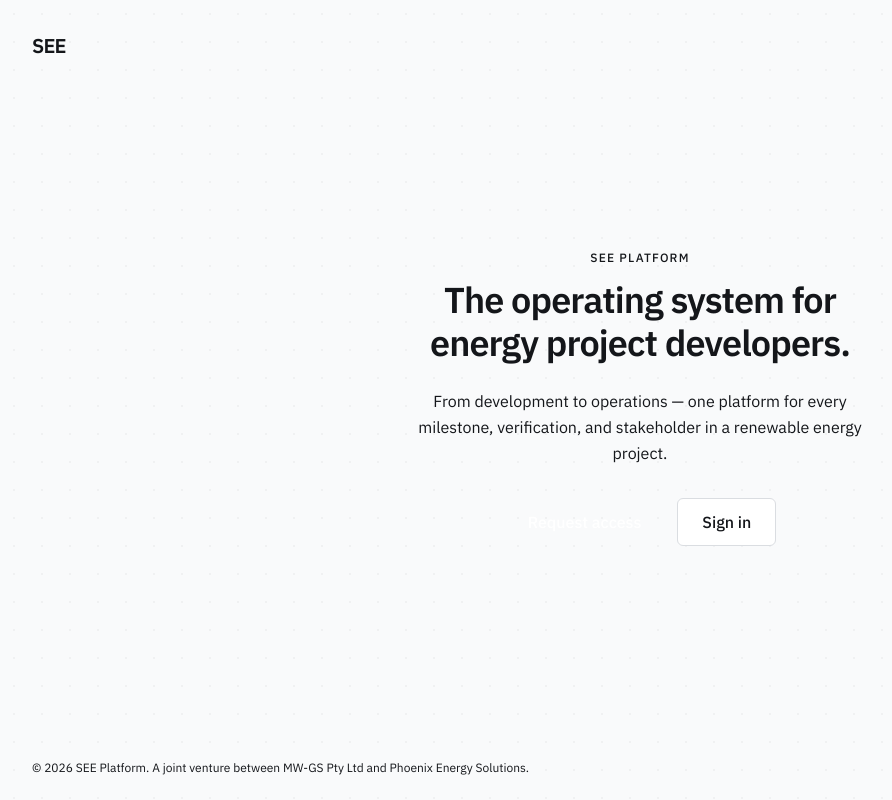
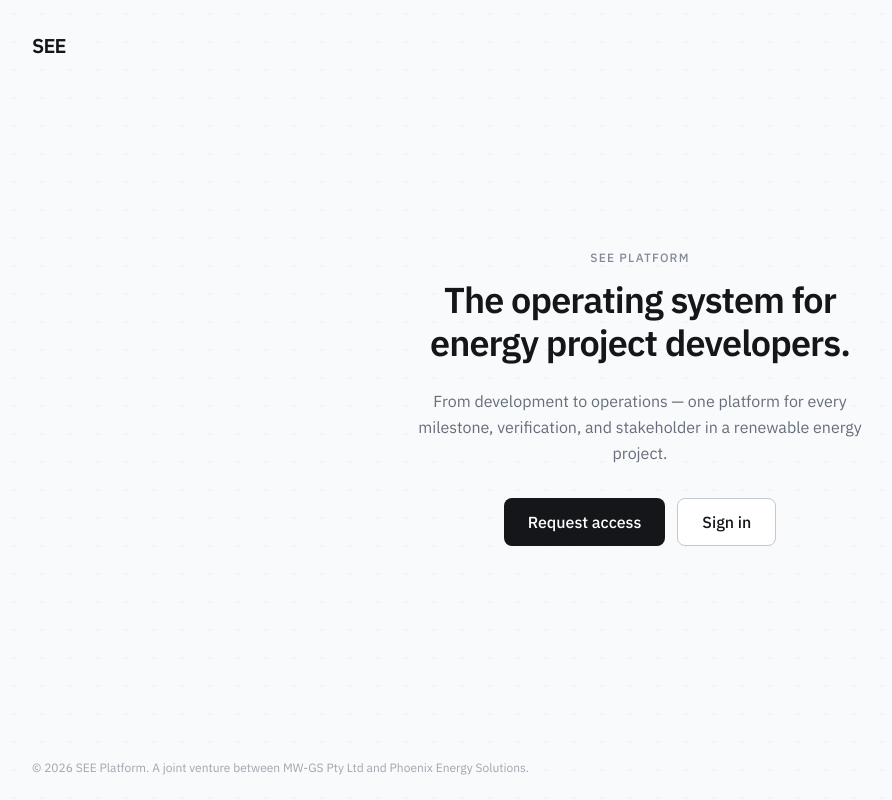
Before and after one commit to ricardo-phoenixenergy/see-platform-prototype, a Next.js app: page / in a window 1280 px wide. Shown: the whole page, without its empty margins (0-892 px from the left). Built offline with nearby package versions, Linux system fonts and the light colour scheme.

Commit message:
fix: restore @config in globals.css so Tailwind v4 generates custom color classes

```diff
--- a/app/(marketing)/page.tsx
+++ b/app/(marketing)/page.tsx
@@ -32,13 +32,13 @@ export default function LandingPage() {
         <div className="flex items-center gap-3">
           <Link
             href="/login"
-            className="inline-flex h-12 items-center justify-center rounded-md bg-ink-900 px-6 text-base font-medium text-white transition-colors hover:bg-ink-800 focus-visible:outline-none focus-visible:shadow-ring"
+            className="inline-flex h-12 items-center justify-center rounded-md bg-ink-900 px-6 text-base font-medium text-white transition-colors hover:bg-ink-800 focus-visible:outline-none"
           >
             Request access
           </Link>
           <Link
             href="/login"
-            className="inline-flex h-12 items-center justify-center rounded-md border border-ink-200 bg-white px-6 text-base font-medium text-ink-900 transition-colors hover:bg-ink-50 focus-visible:outline-none focus-visible:shadow-ring"
+            className="inline-flex h-12 items-center justify-center rounded-md border border-ink-300 bg-white px-6 text-base font-medium text-ink-900 transition-colors hover:bg-ink-50 focus-visible:outline-none"
           >
             Sign in
           </Link>
--- a/app/globals.css
+++ b/app/globals.css
@@ -1,4 +1,5 @@
 @import "tailwindcss";
+@config "../tailwind.config.ts";
 
 @layer base {
   :root {
```
